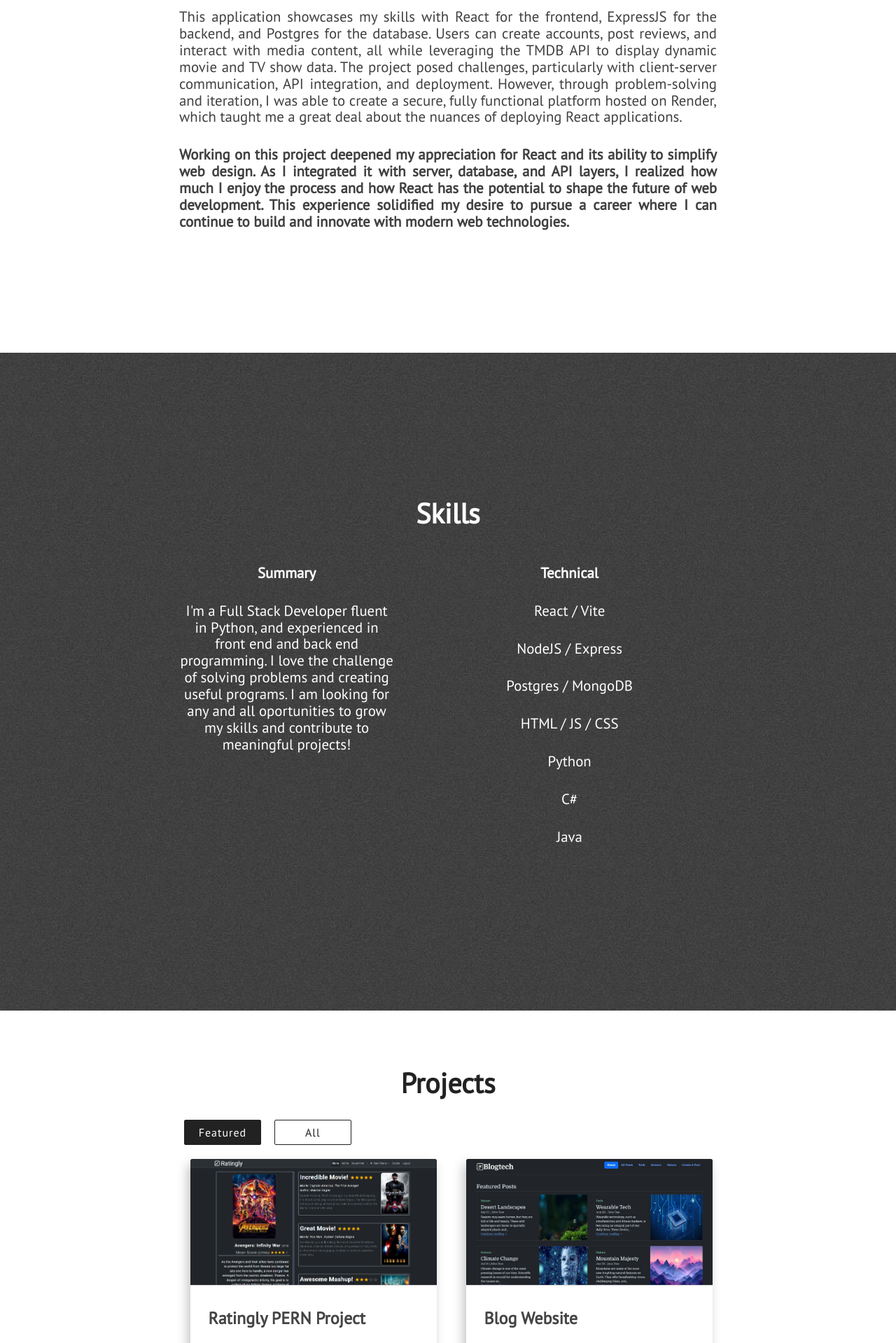
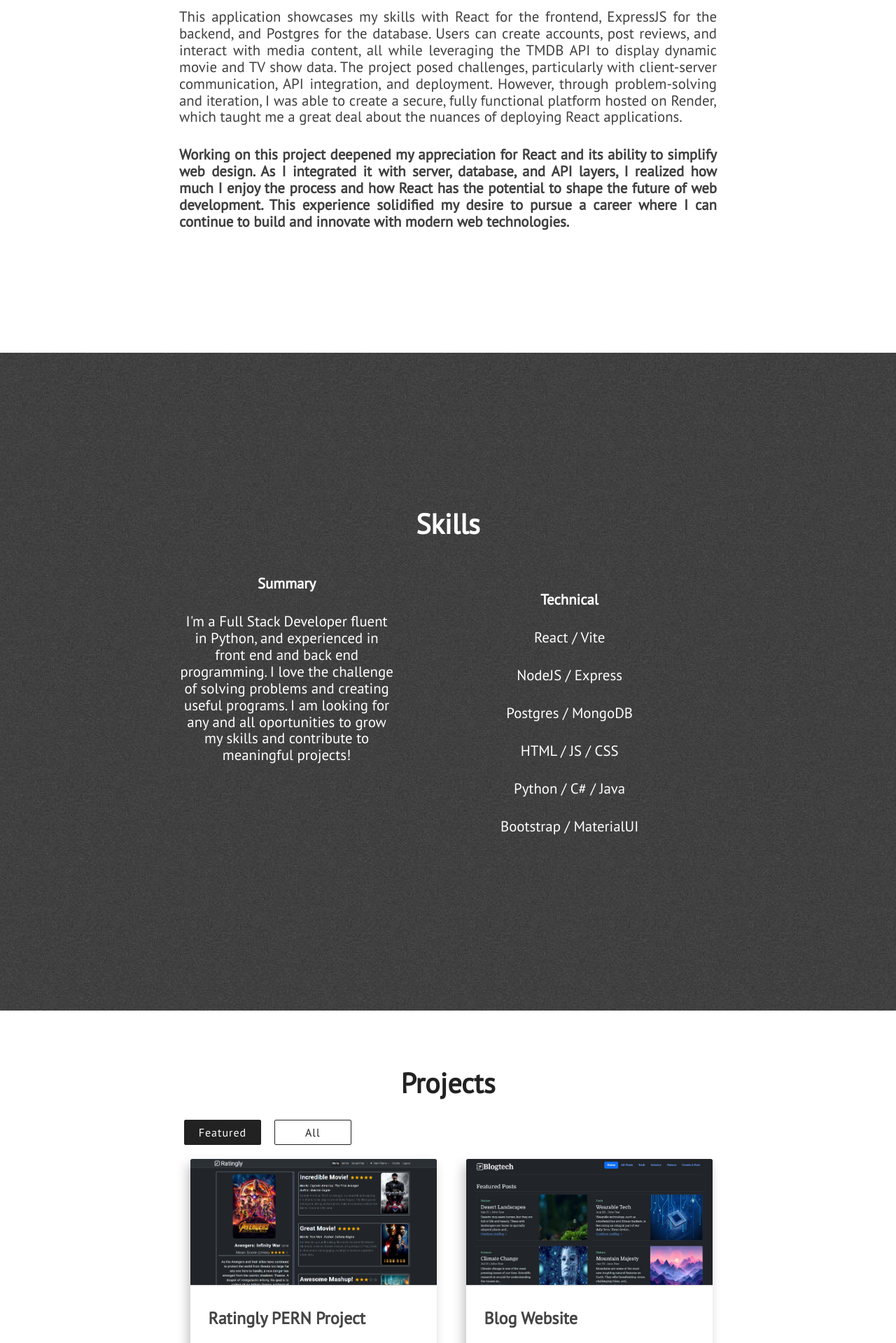
Before and after one commit to DakotaGagne/DakotaGagne.github.io, a Jekyll site: the page built from index.html, in a window 1280 px wide. Shown: the part 1456-3375 px from the top of the page at 70% size. Built offline with Jekyll 4.4.1, drawn with Linux system fonts in a browser that asks for light colours; nearby versions of some CDN libraries.

Commit message:
css fix and tweaked skills section

```diff
--- a/_includes/skills.html
+++ b/_includes/skills.html
@@ -26,13 +26,10 @@
                         HTML / JS / CSS
                     </div>
                     <div class="center-align paragraph-text">
-                        Python
+                        Python / C# / Java
                     </div>
                     <div class="center-align paragraph-text">
-                        C#
-                    </div>
-                    <div class="center-align paragraph-text">
-                        Java
+                        Bootstrap / MaterialUI
                     </div>
                 </div>
             </div>
--- a/assets/css/main.css
+++ b/assets/css/main.css
@@ -142,6 +142,7 @@ img {
 .technical-skills {
   width: 90%;
   margin: 0 auto;
+  padding-top: 5%;
 }
 
 .center-align {
```
